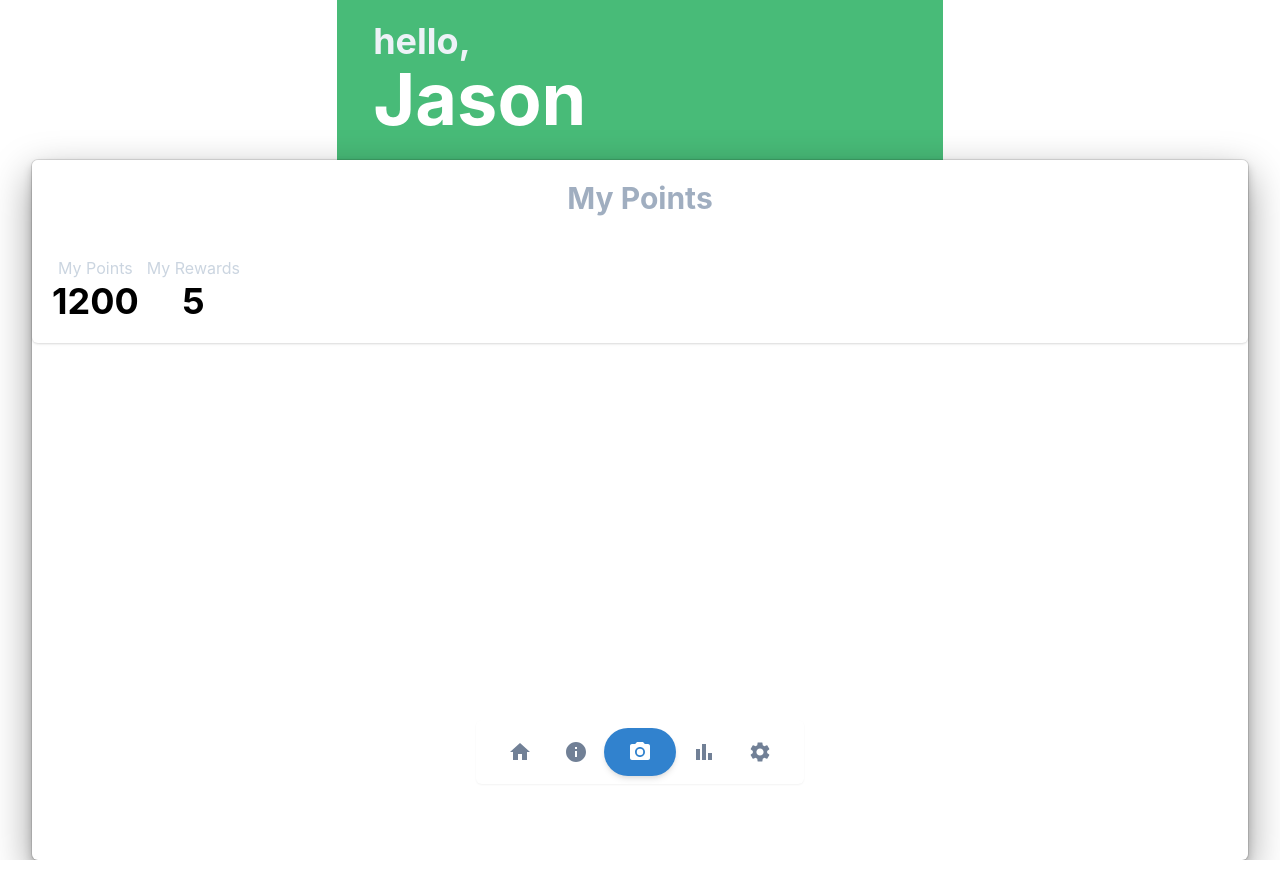
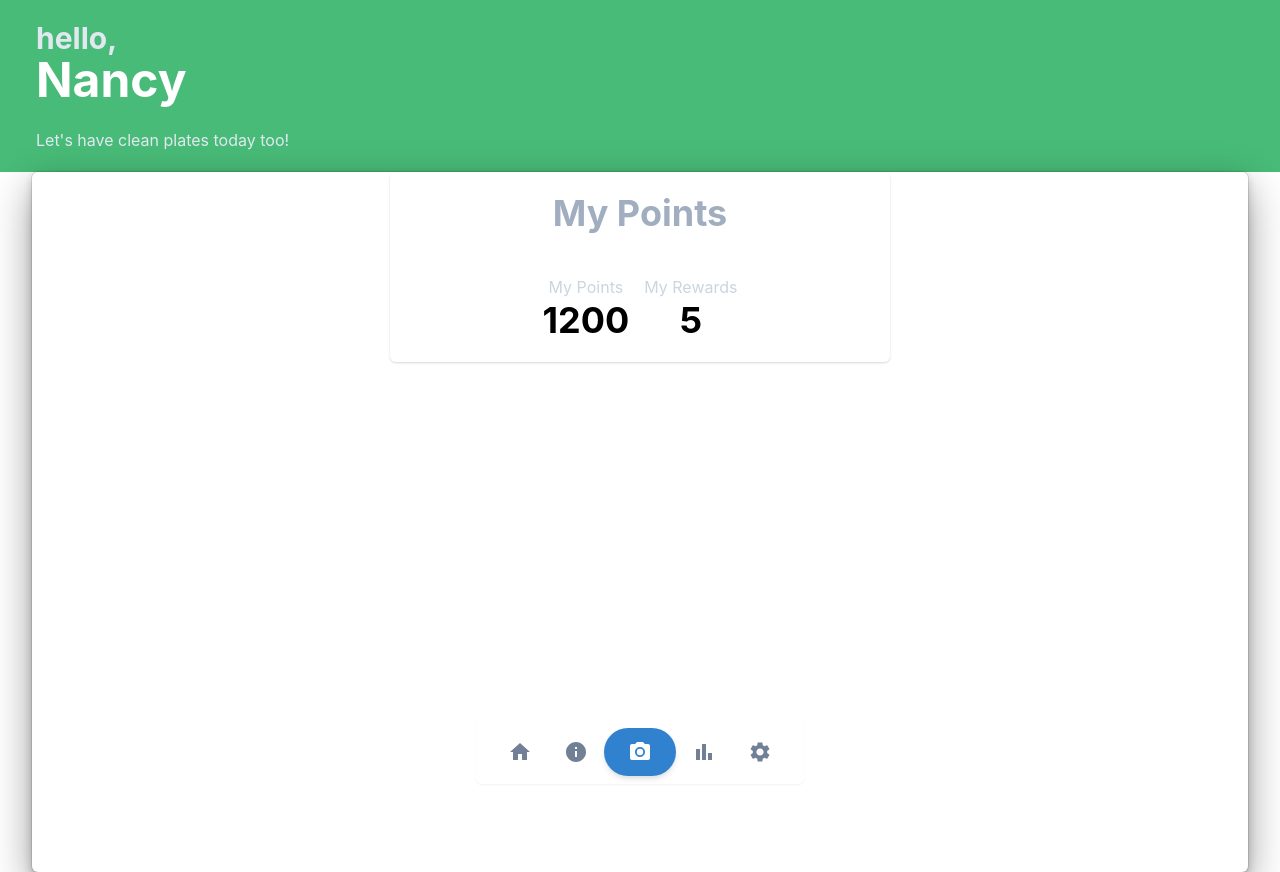
Before and after one commit to KamiliArsyad/justmakan, a React (Create React App) app: page /points in a window 1280 px wide. Built offline with nearby package versions, Linux system fonts and the light colour scheme.

Commit message:
Finalized point

```diff
--- a/src/pages/Points.js
+++ b/src/pages/Points.js
@@ -12,16 +12,18 @@ import {
 export default function Points() {
   return (
     <>
-      <Stack direction="column" spacing={-5} align="center">
-        <Container bg="green.400" minH="160" align="left">
+      <Stack direction="column" spacing={-4} align="center">
+        <Container bg="green.400" minH="160" align="left" minWidth='full' >
           <Stack direction="row" spacing={10} margin="5" align="left">
-            <Stack direction="column" spacing={-2} align="left">
-              <Heading as="h3" color="gray.100">
+            <Stack direction="column" spacing={-3} align="left">
+              <Heading size='lg' color="gray.200">
                 hello,
               </Heading>
-              <Heading size="4xl" color="white">
-                Jason
+              <Heading size='2xl' color="white">
+                Nancy
               </Heading>
+              <br />
+              <Text color="gray.200">Let's have clean plates today too!</Text>
             </Stack>
           </Stack>
         </Container>
@@ -33,15 +35,15 @@ export default function Points() {
           h="700"
           align="center"
         >
-          <Card>
+          <Card maxW='500'>
             <CardHeader>
-              <Heading size="lg" color="gray.400">
+              <Heading size="xl" color="gray.400">
                 My Points
               </Heading>
             </CardHeader>
 
-            <CardBody>
-              <Stack direction="row" align="center">
+            <CardBody align='center'>
+              <Stack direction="row" align="center" justify='center' spacing='15'>
                 <Box>
                   <Text as='h5' color="gray.300">
                     My Points
```
